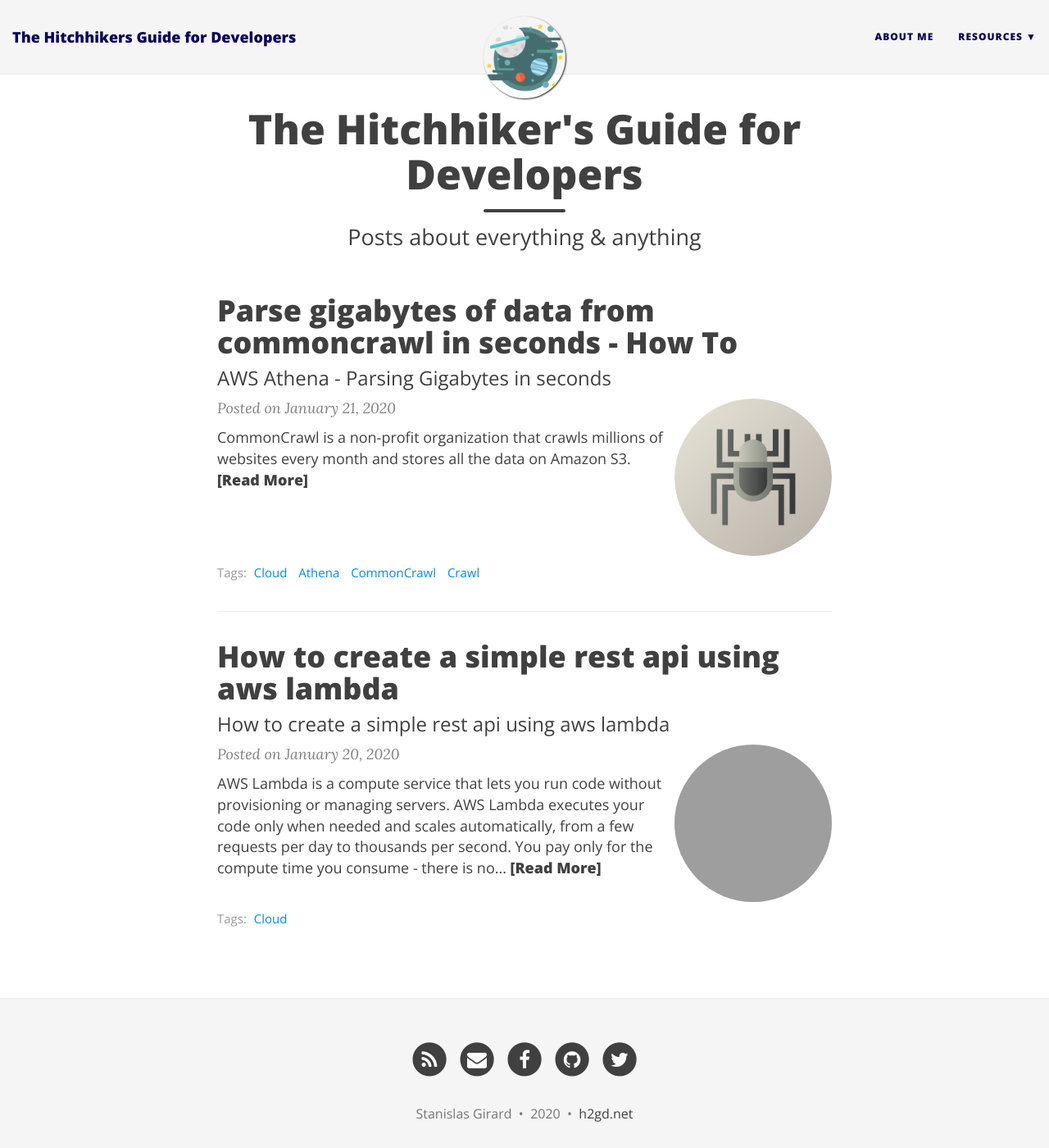
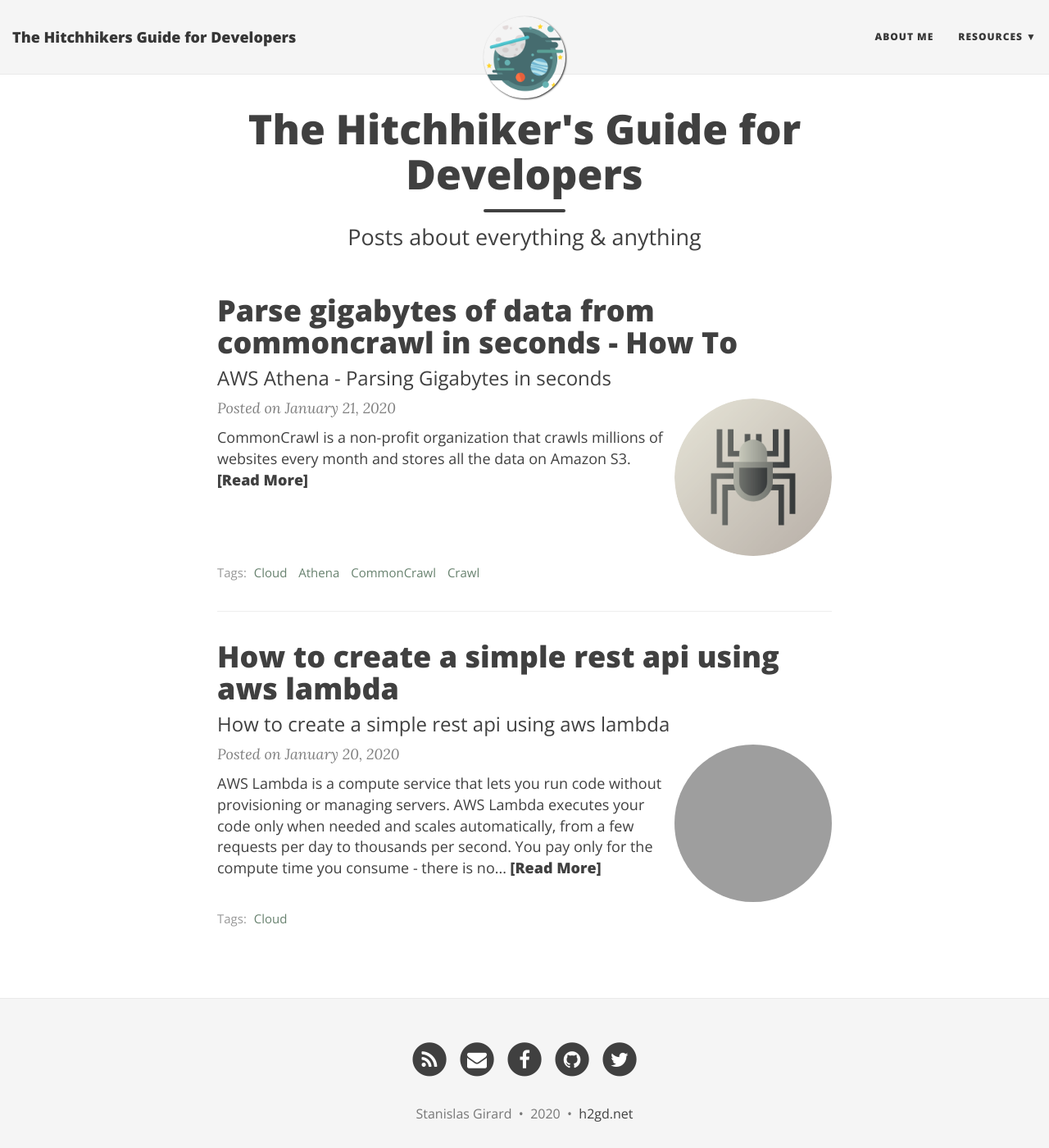
Before and after one commit to StanGirard/Primates-Jekyll, a Jekyll site: the page built from index.html, in a window 1280 px wide and 1400 px high. Shown: the whole window at 82% size. Built offline with Jekyll 4.4.1, drawn with Linux system fonts in a browser that asks for light colours; nearby versions of some CDN libraries; the list of posts is cut into pages by our own code; grey boxes are pictures that could not be loaded.

Commit message:
Changed CSS

```diff
--- a/_config.yml
+++ b/_config.yml
@@ -39,11 +39,11 @@
 # Personalize the colors in your website. Colour values can be any valid CSS colour
 
 navbar-col: "#F5F5F5"
-navbar-text-col: "#090059"
+navbar-text-col: "#363636"
 navbar-children-col: "#F5F5F5"
 page-col: "#FFFFFF"
-link-col: "#008AFF"
-hover-col: "#0085A1"
+link-col: "#68826F"
+hover-col: "#757575"
 footer-col: "#F5F5F5"
 footer-text-col: "#777777"
 footer-link-col: "#404040"
--- a/_layouts/post.html
+++ b/_layouts/post.html
@@ -32,7 +32,7 @@
       {% endif %}
 
       <article role="main" class="blog-post">
-        {% include toc.html html=content class="inline_toc" id="my_toc" h_min=2 h_max=3 %}
+        {% include toc.html html=content class="inline_toc" id="my_toc" h_min=2 h_max=2 %}
         {{ content }}
       </article>
 
--- a/css/main.css
+++ b/css/main.css
@@ -789,20 +789,20 @@
 
 .inline_toc {
 float: right;
-width: 50%;
-background: #eee;
-font-size: 0.8em;
-padding: 1em 2em;
-margin: 0 0 0.5em 0.5em;
-font-weight: 600;
+width: 40%;
+border-radius: 10px;
+background: #dfdfdf;
+padding-top: 10px;
+padding-bottom: 10px;
 }
 
 .inline_toc li {
-margin: 0 0 .6em 0;
-list-style-type: none;
+  /* list-style-type: ; */
+  line-height: 1.5em;
+
 }
 
 .inline_toc a {
 text-decoration: none;
-color: #3D5AFE;
+color: #68826F;
 }
```
Also changed, not shown: 1 other file.
